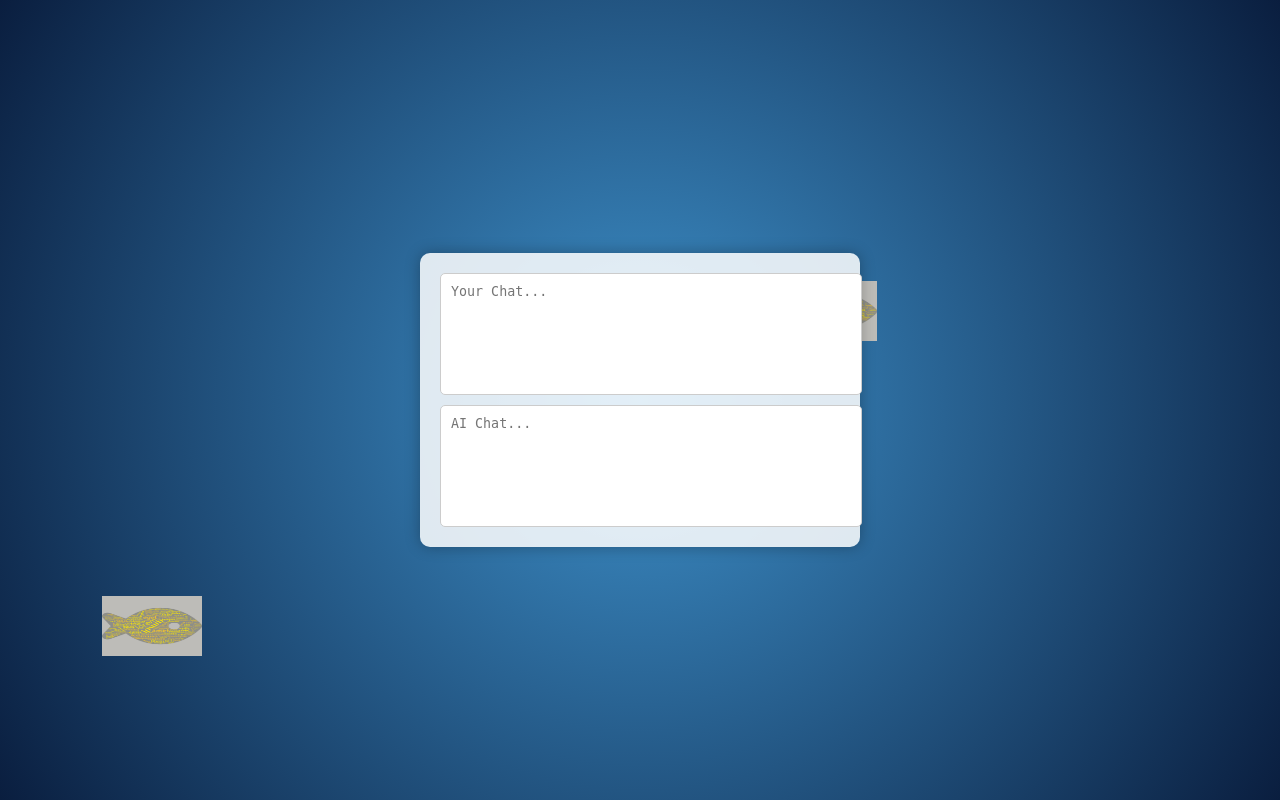
After one commit to Napooot/Polyglot_Frog, a Flask app: page /fish in a window 1280 px wide. The commit adds this page. Run offline with Flask 3, Linux system fonts and the light colour scheme; some libraries are stand-ins or nearby versions.

Commit message:
Working chat! Starting to experiment with styling more. Still need to get TTS for output

```diff
--- a/app.py
+++ b/app.py
@@ -1,20 +1,58 @@
 import os
 import psycopg2
+import io
 from dotenv import load_dotenv, dotenv_values
-from flask import Flask, render_template, request, redirect, url_for
+from flask import Flask, render_template, request, redirect, url_for, flash, jsonify
 from werkzeug.security import generate_password_hash, check_password_hash
+from openai import OpenAI
+
 
 app = Flask(__name__)
+load_dotenv()
 
-load_dotenv()
+client = OpenAI(api_key=os.getenv("OPENAI_AI_KEY").strip())
+app.secret_key = os.getenv("SECRET_KEY")
 
 @app.route('/')
 def home():
-    return redirect(url_for('chat'))
+    return redirect(url_for('fish'))
+
+@app.route('/fish')
+def fish():
+    return render_template('fish.html')
 
 @app.route('/chat', methods=['GET', 'POST'])
 def chat():
     return render_template('chat.html')
+
+@app.route('/transcribe', methods=['POST'])
+def transcribe():
+    file = request.files["audio"]
+    buffer = io.BytesIO(file.read())
+    buffer.name = "audio.webm"
+
+    response = client.audio.transcriptions.create(
+        model='whisper-1',
+        file=buffer
+    )
+
+    return {"output": response.text}
+
+@app.route('/output_backend', methods=['POST'])
+def output_backend():
+    data = request.json
+    userInput = data.get("input")
+
+    input = client.chat.completions.create(
+        model="gpt-3.5-turbo",
+        messages=[
+            {"role": "system", "content": "You are a friendly, multilingual assistant. Your task is to have a nice conversation and respond to the user."},
+            {"role": "user", "content": userInput}
+        ]
+    )
+
+    return jsonify({"output": input.choices[0].message.content})
+
 
 @app.route('/login', methods=['GET', 'POST'])
 def login():
@@ -45,11 +83,14 @@ def login():
 
             # Check if the raw password matches the hash
             if check_password_hash(storedHash, passwordRaw):
-                return "Log in successful!"
+                flash('You were successfully logged in')
+                return redirect(url_for('chat'))
             else:
-                return "Invalid username or password"
+                flash('Invalid username or password. Please try again.')
+                return redirect(url_for('login'))
         else:
-            return "User not found"
+            flash("User not found")
+            return redirect(url_for('signup'))
 
     return render_template('login.html')
 
@@ -84,7 +125,7 @@ def signup():
         cur.close()
         conn.close()
 
-        return render_template('login.html')
+        return redirect(url_for('login'))
 
     return render_template('signup.html')
 
--- /dev/null
+++ b/static/fish.css
@@ -0,0 +1,53 @@
+body, html {
+    margin: 0;
+    padding: 0;
+    width: 100%;
+    height: 100%;
+    overflow: hidden;
+    font-family: Arial, sans-serif;
+}
+
+.background {
+    position: fixed;
+    top: 0;
+    left: 0;
+    width: 100%;
+    height: 100%;
+    z-index: 0;
+    background: radial-gradient(circle at center, #3e92cc 0%, #0a1e3f 100%);
+}
+
+canvas#fishCanvas {
+    width: 100%;
+    height: 100%;
+    display: block;
+    position: absolute;
+    top: 0;
+    left: 0;
+    z-index: 1;
+}
+
+.chat-box {
+    position: absolute;
+    z-index: 2;
+    top: 50%;
+    left: 50%;
+    transform: translate(-50%, -50%);
+    background-color: rgba(255, 255, 255, 0.85);
+    padding: 20px;
+    border-radius: 10px;
+    box-shadow: 0 0 15px rgba(0,0,0,0.3);
+    display: flex;
+    flex-direction: column;
+    gap: 10px;
+    width: 400px;
+}
+
+textarea {
+    width: 100%;
+    height: 100px;
+    resize: none;
+    padding: 10px;
+    border-radius: 5px;
+    border: 1px solid #ccc;
+}
--- /dev/null
+++ b/static/fish.js
@@ -0,0 +1,39 @@
+// fish.js
+const canvas = document.getElementById("fishCanvas");
+const ctx = canvas.getContext("2d");
+canvas.width = window.innerWidth;
+canvas.height = window.innerHeight;
+
+const fishImage = new Image();
+fishImage.src = "/static/wordcloud.jpg";
+
+const fish = [
+    { img: fishImage, x: 100, y: 100, dx: 1, dy: 0.5, width: 100, height: 60 },
+    { img: fishImage, x: 300, y: 200, dx: -0.5, dy: 1, width: 100, height: 60 },
+    { img: fishImage, x: 500, y: 400, dx: 0.7, dy: -0.3, width: 100, height: 60 }
+];
+
+function drawFish(f) {
+    if (f.img.complete) {
+        ctx.drawImage(f.img, f.x, f.y, f.width, f.height);
+    }
+}
+
+function updateFish(f) {
+    f.x += f.dx;
+    f.y += f.dy;
+
+    if (f.x + f.width > canvas.width || f.x < 0) f.dx *= -1;
+    if (f.y + f.height > canvas.height || f.y < 0) f.dy *= -1;
+}
+
+function animate() {
+    ctx.clearRect(0, 0, canvas.width, canvas.height);
+    fish.forEach(f => {
+        drawFish(f);
+        updateFish(f);
+    });
+    requestAnimationFrame(animate);
+}
+
+animate();
--- /dev/null
+++ b/templates/fish.html
@@ -0,0 +1,22 @@
+<!DOCTYPE html>
+<html lang="en">
+<head>
+    <meta charset="UTF-8">
+    <meta name="viewport" content="width=device-width, initial-scale=1.0">
+    <title>Fish Chat Background</title>
+    <link rel="stylesheet" href="{{ url_for('static', filename='fish.css') }}">
+
+</head>
+<body>
+    <div class="background">
+        <canvas id="fishCanvas"></canvas>
+    </div>
+
+    <div class="chat-box">
+        <textarea placeholder="Your Chat..." readonly></textarea>
+        <textarea placeholder="AI Chat..." readonly></textarea>
+    </div>
+
+    <script src="{{ url_for('static', filename='fish.js') }}"></script>
+</body>
+</html>
```
Also changed, not shown: static/chat.css (+7 -1 lines), static/chat.js (added, +73 -0 lines), templates/chat.html (+3 -15 lines), static/wordcloud.jpg (added).
